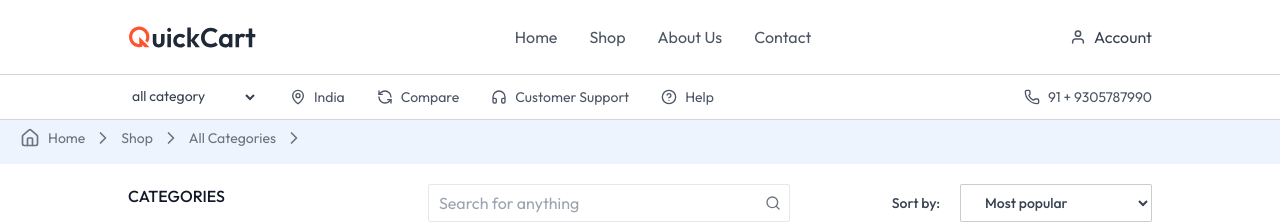
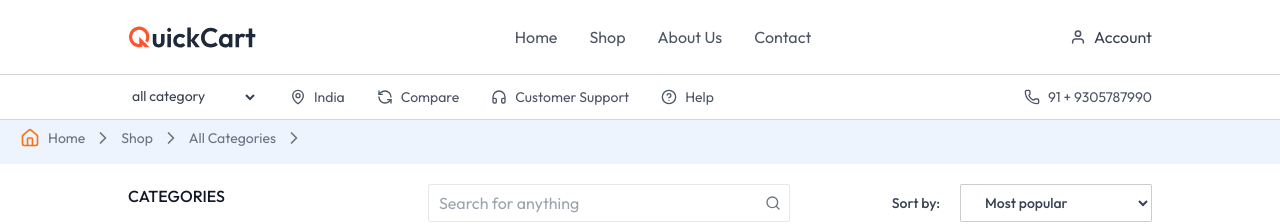
Before and after one commit to thisMeSandeep/E-commerce-Website-MERN, a React (Vite) app: page /products in a window 1280 px wide. Shown: the top 224 px of the page. Built offline with nearby package versions, Linux system fonts and the light colour scheme.

Commit message:
update breadcrumps

```diff
--- a/src/components/commonComponents/BreadCrumbs.jsx
+++ b/src/components/commonComponents/BreadCrumbs.jsx
@@ -1,11 +1,12 @@
 import { ChevronRight, Home } from "lucide-react"
+import { Link } from "react-router-dom"
 
 const BreadCrumbs = ({title}) => {
     return (
         <div className="flex text-gray-500 text-sm items-center gap-2 py-4 bg-blue-100/50 px-5 overflow-x-scroll no-srollbar text-nowrap">
-            <span className="flex items-center gap-2"><Home className="size-5" /> Home</span>
+            <Link to="/" className="flex items-center gap-2"><Home className="size-5 text-orange-500" /> Home</Link>
             <ChevronRight className="size-5" />
-            <span>Shop</span>
+            <Link to="/products">Shop</Link>
             <ChevronRight className="size-5" />
             <span>All Categories</span>
             <ChevronRight className="size-5" />
```
